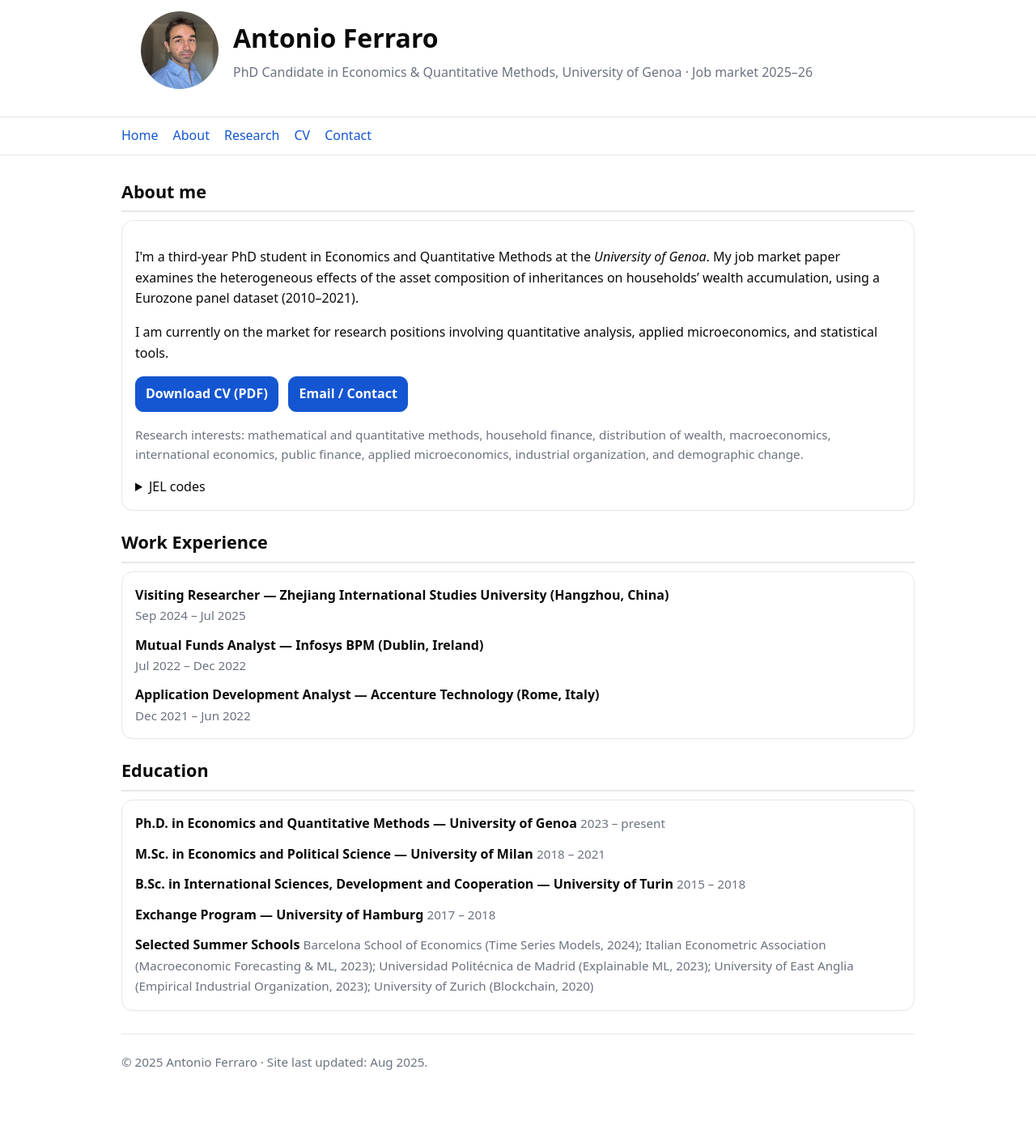
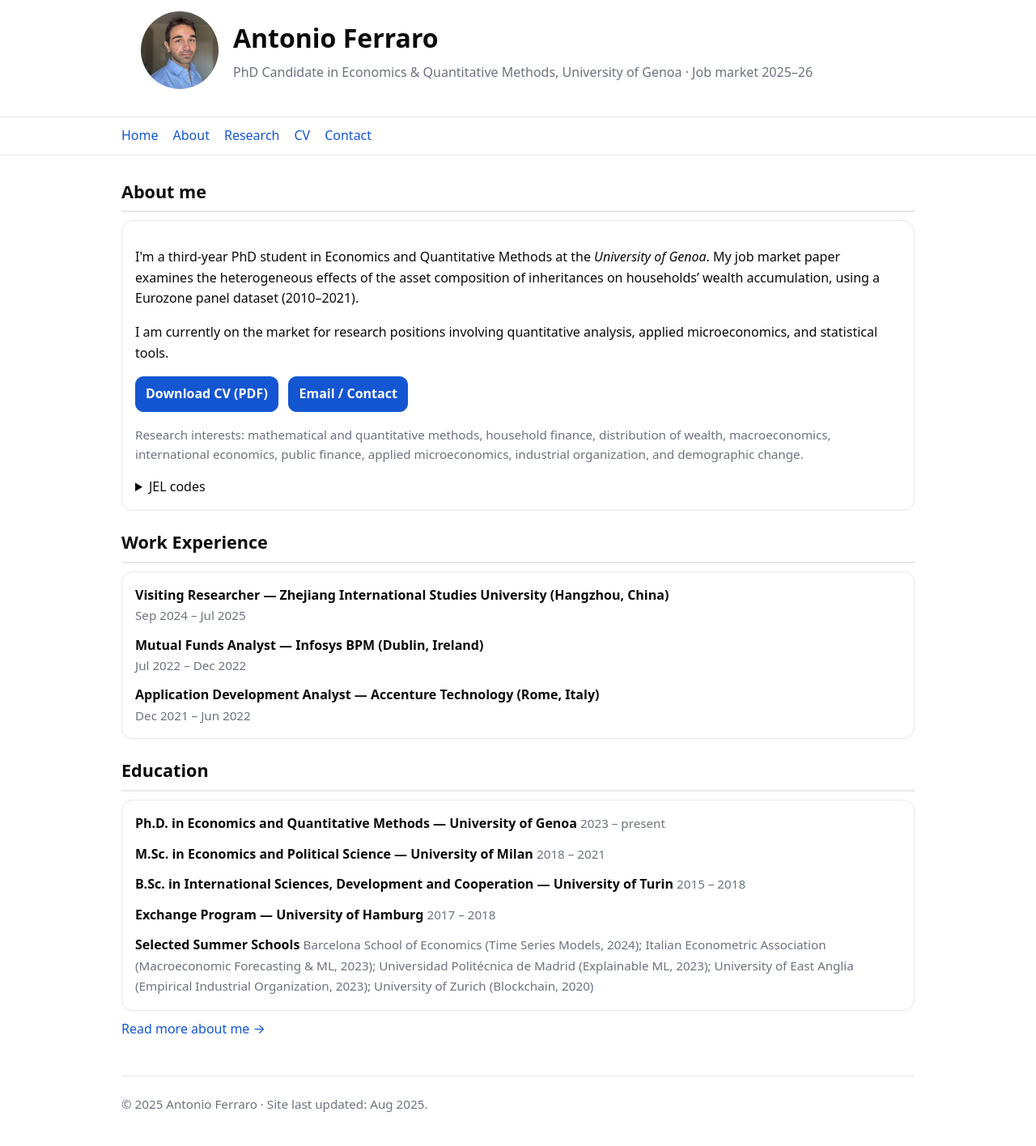
Before and after one commit to ferraroantonio/ferraroantonio.github.io, a Jekyll site: the page built from index.md, in a window 1280 px wide. Shown: the whole page at 81% size. Built offline with Jekyll 4.4.1, drawn with Linux system fonts in a browser that asks for light colours; before the commit the page ends 1364 px from its top, so only the background shows below that.

Commit message:
Update index.md

```diff
--- a/index.md
+++ b/index.md
@@ -53,3 +53,7 @@ description: "Antonio Ferraro — PhD Candidate in Economics & Quantitative Meth
 </ul>
 </div>
 </section>
+
+<p style="margin-top:10px;">
+  <a href="{{ '/about/' | relative_url }}">Read more about me →</a>
+</p>
```
